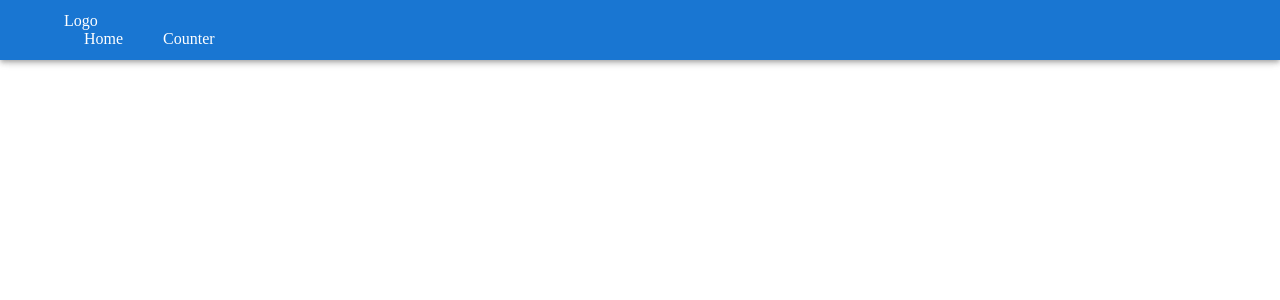
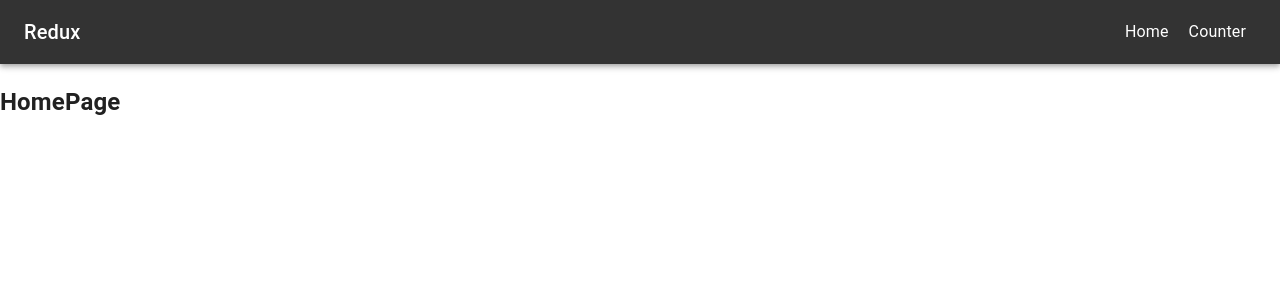
Before and after one commit to Monte-M/React-Lithuania-Cities, a React (Create React App) app: page / in a window 1280 px wide. Shown: the top 300 px of the page. Built offline with nearby package versions, Linux system fonts and the light colour scheme.

Commit message:
navbar made

```diff
--- a/src/App.js
+++ b/src/App.js
@@ -1,16 +1,25 @@
+import { CssBaseline } from "@mui/material";
 import { Switch, Route } from "react-router-dom";
 import "./App.css";
 
 import Navbar from "./components/Navbar";
 import CounterPage from "./Pages/CounterPage";
+import HomePage from "./Pages/HomePage";
 
 function App() {
   return (
     <div>
+      <CssBaseline />
       <Navbar />
       <Switch>
         <Route path="/counter">
           <CounterPage />
+        </Route>
+        <Route exact path="/">
+          <HomePage />
+        </Route>
+        <Route path="*">
+          <h2>Page not found</h2>
         </Route>
       </Switch>
     </div>
--- a/src/Pages/CounterPage.jsx
+++ b/src/Pages/CounterPage.jsx
@@ -1,9 +1,10 @@
+import { Typography } from "@mui/material";
 import React from "react";
 
 function CounterPage() {
   return (
     <div>
-      <h2>CounterPage</h2>
+      <Typography>CounterPage</Typography>
     </div>
   );
 }
--- /dev/null
+++ b/src/Pages/HomePage.jsx
@@ -0,0 +1,11 @@
+import React from "react";
+
+function HomePage() {
+  return (
+    <div>
+      <h2>HomePage</h2>
+    </div>
+  );
+}
+
+export default HomePage;
--- a/src/components/Navbar.jsx
+++ b/src/components/Navbar.jsx
@@ -1,28 +1,35 @@
-import { AppBar, Container } from "@mui/material";
+import { AppBar, Toolbar, Typography } from "@mui/material";
 import { Link } from "react-router-dom";
 import { styled } from "@mui/styles";
+import { Box } from "@mui/system";
+
 const Nav = styled(AppBar)({
-  height: "60px",
-  display: "flex",
-  alignItems: "center",
-  justifyContent: "center",
+  backgroundColor: "#333",
 });
 
 const NavLink = styled(Link)({
+  color: "white",
+  margin: "10px",
   textDecoration: "none",
-  margin: "20px",
-  color: "white",
 });
 
 function Navbar() {
   return (
-    <Nav>
-      <Container>Logo</Container>
-      <Container>
-        <NavLink to="/">Home</NavLink>
-        <NavLink to="/counter">Counter</NavLink>
-      </Container>
-    </Nav>
+    <Box sx={{ flexGrow: 1 }}>
+      <Nav position="static">
+        <Toolbar>
+          <Typography variant="h6" component="div" sx={{ flexGrow: 1 }}>
+            Redux
+          </Typography>
+          <NavLink to="/" color="inherit">
+            Home
+          </NavLink>
+          <NavLink to="/counter" color="inherit">
+            Counter
+          </NavLink>
+        </Toolbar>
+      </Nav>
+    </Box>
   );
 }
 
```
